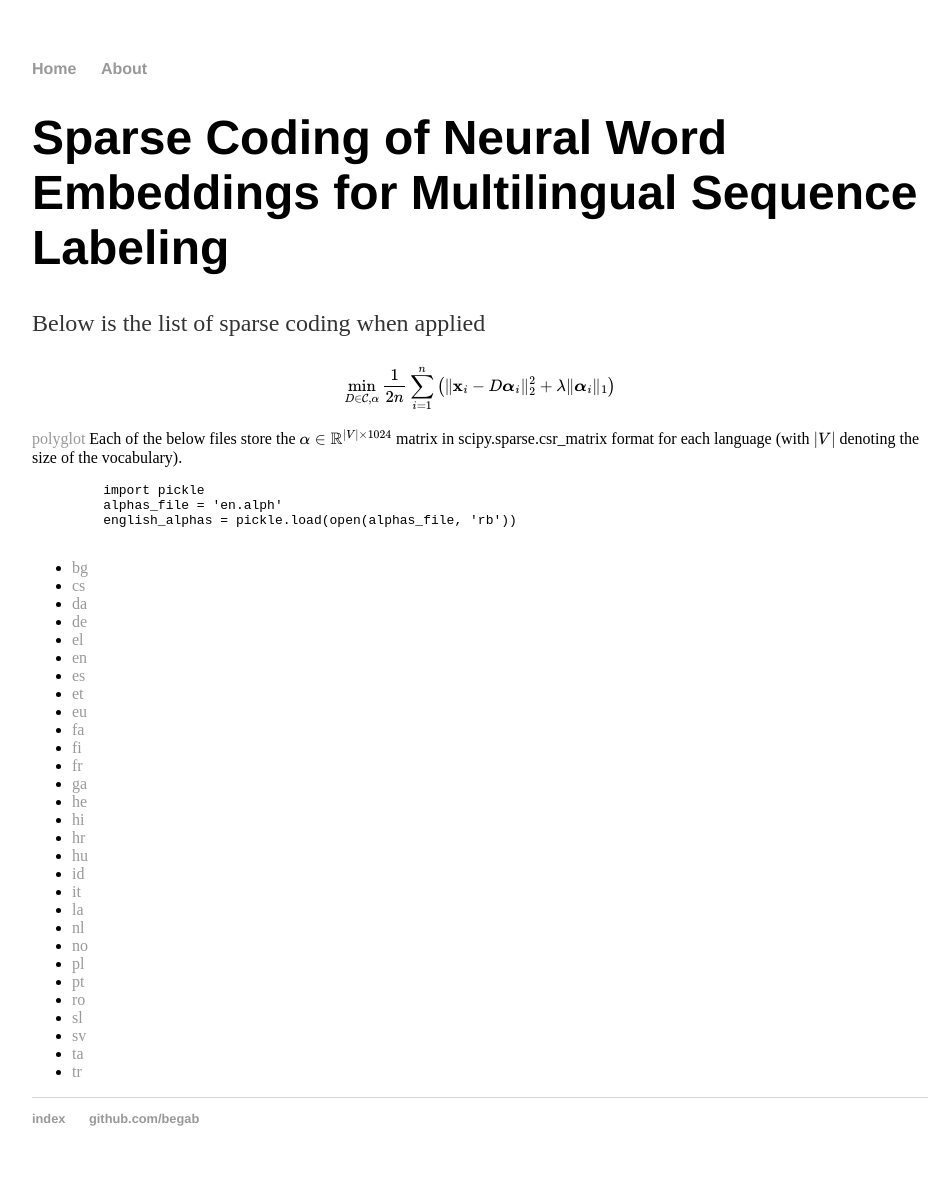
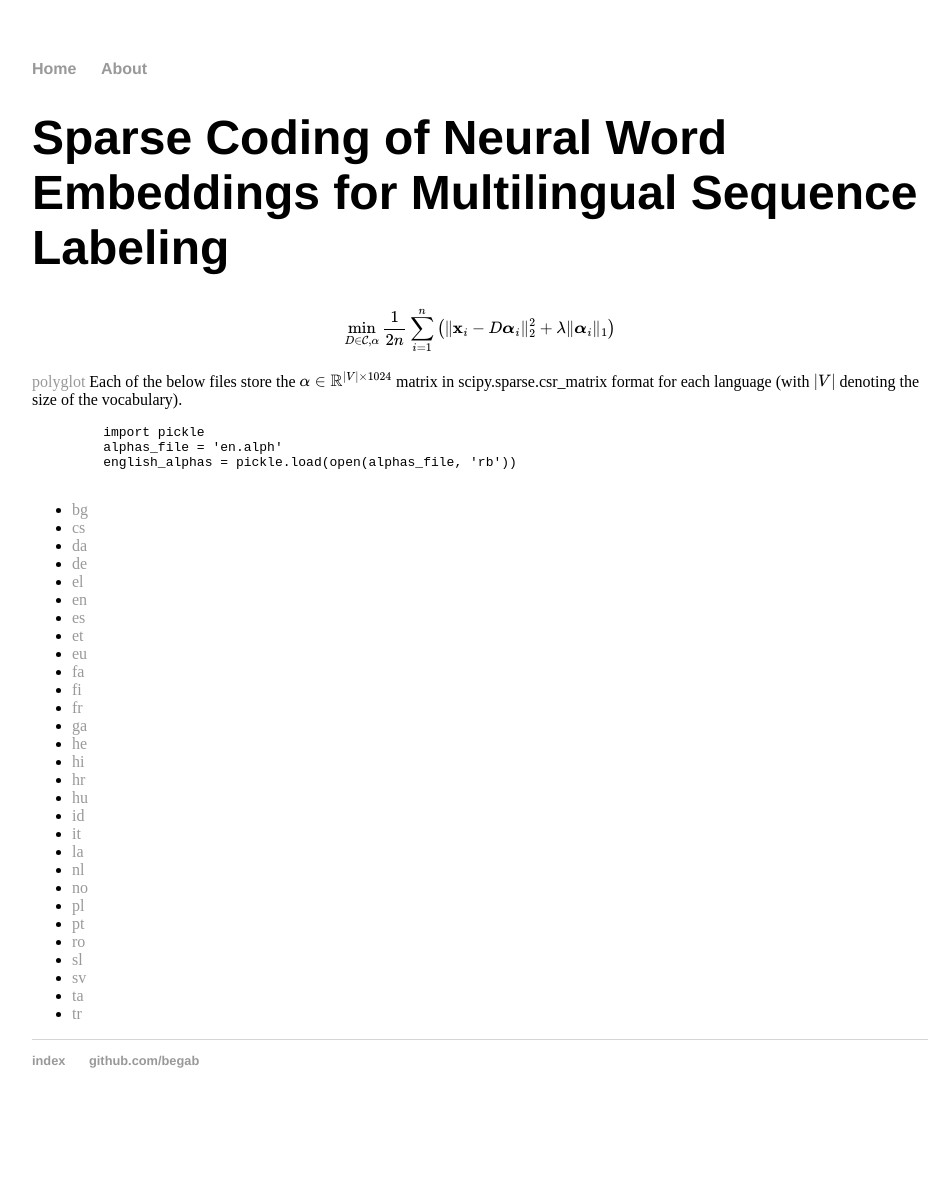
Before and after one commit to begab/begab.github.io, a Jekyll site: the page built from sparse_embeds/index.html, in a window 1280 px wide. Shown: the whole page, without its empty margins (160-1110 px from the left). Built offline with Jekyll 4.4.1, drawn with Linux system fonts in a browser that asks for light colours; formulas are drawn with MathJax 3; after the commit the page ends 1128 px from its top, so only the background shows below that.

Commit message:
updates textual content

```diff
--- a/sparse_embeds/index.html
+++ b/sparse_embeds/index.html
@@ -4,7 +4,6 @@ title: Sparse coded word representations
 ---
 <div class="blurb">
     <h1>Sparse Coding of Neural Word Embeddings for Multilingual Sequence Labeling</h1>
-    <p>Below is the list of sparse coding when applied </p>
     $$\min\limits_{D \in \mathcal{C}, \alpha} \frac{1}{2n} \sum_{i=1}^{n} \left(\lVert \mathbf{x}_i-D \boldsymbol{\alpha}_i \rVert_2^2 + \lambda \lVert \boldsymbol{\alpha}_i \rVert_1 \right)$$
 
     <a href="https://sites.google.com/site/rmyeid/projects/polyglot">polyglot</a>
```
